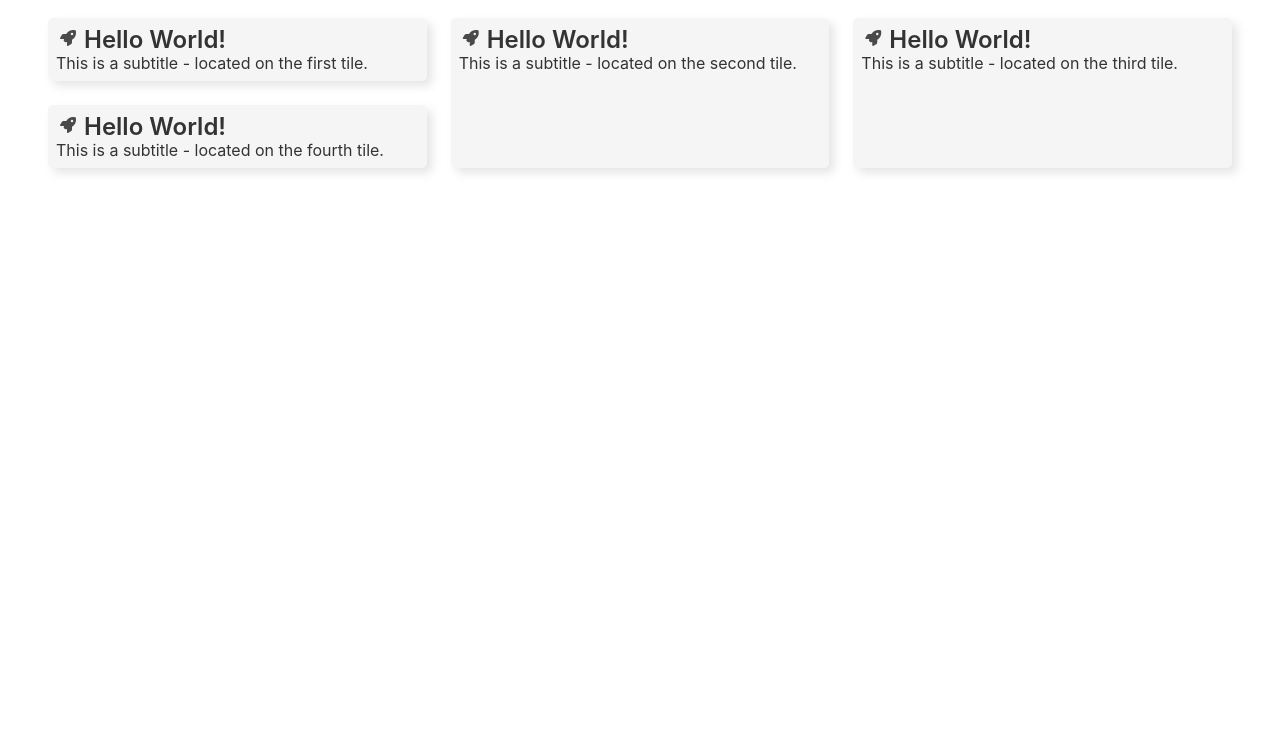
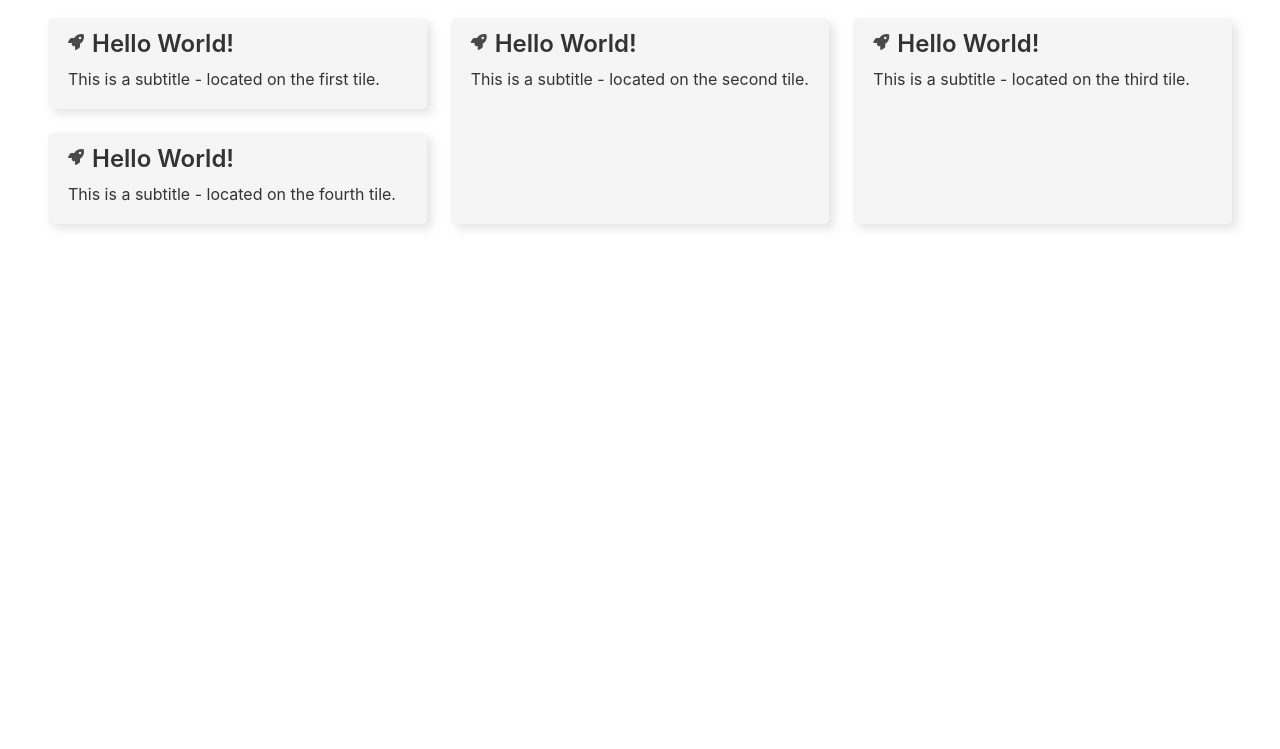
Before and after one commit to colinarelliott/T1LES-Project, a website: page index.html in a window 1280 px wide. Shown: the part 51-800 px from the top of the page. Drawn offline with Linux system fonts and the light colour scheme.

Commit message:
added more padding to text styles

```diff
--- a/scss/customStyle.scss
+++ b/scss/customStyle.scss
@@ -44,7 +44,7 @@ $input-border-color: #444;
 //TILES
 .tile.is-child {
     background-color: $default-tile-color;
-    padding: 0.5rem;
+    padding: 0.75rem;
     border-radius: 5px;
     filter: drop-shadow(5px 5px 5px $default-tile-color-hover);
     transition-duration: 1s;
@@ -58,15 +58,22 @@ $input-border-color: #444;
 .title {
     color: $dark-tile-color;
     font-size: x-large;
+    padding-bottom: 0.25rem;
+    padding-left: 0.25rem;
 }
 
 .title:hover {
     color: $dark-tile-color-hover;
 }
 
+.icon {
+    padding-left: 0.5rem;
+}
+
 .subtitle {
     color: $dark-tile-color;
     font-size: medium;
+    padding: 0.5rem;
 }
 
 #brand-tab {
```
Also changed, not shown: css/main.css.
